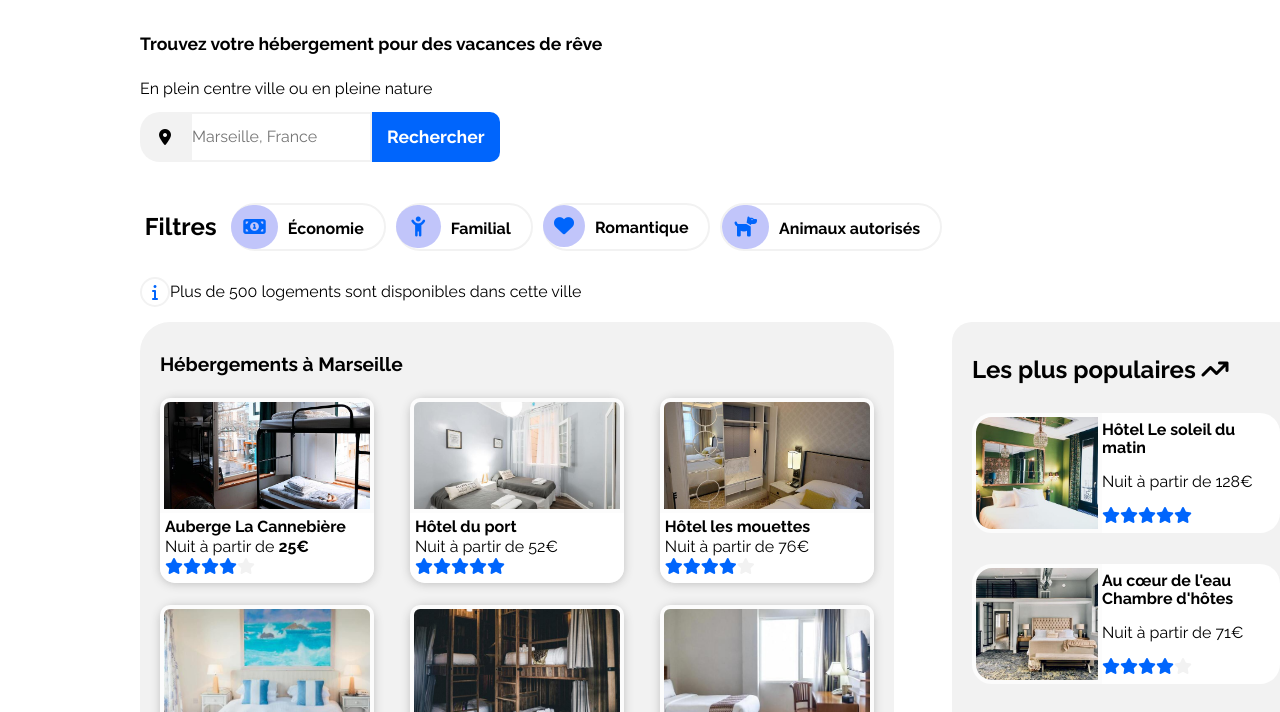
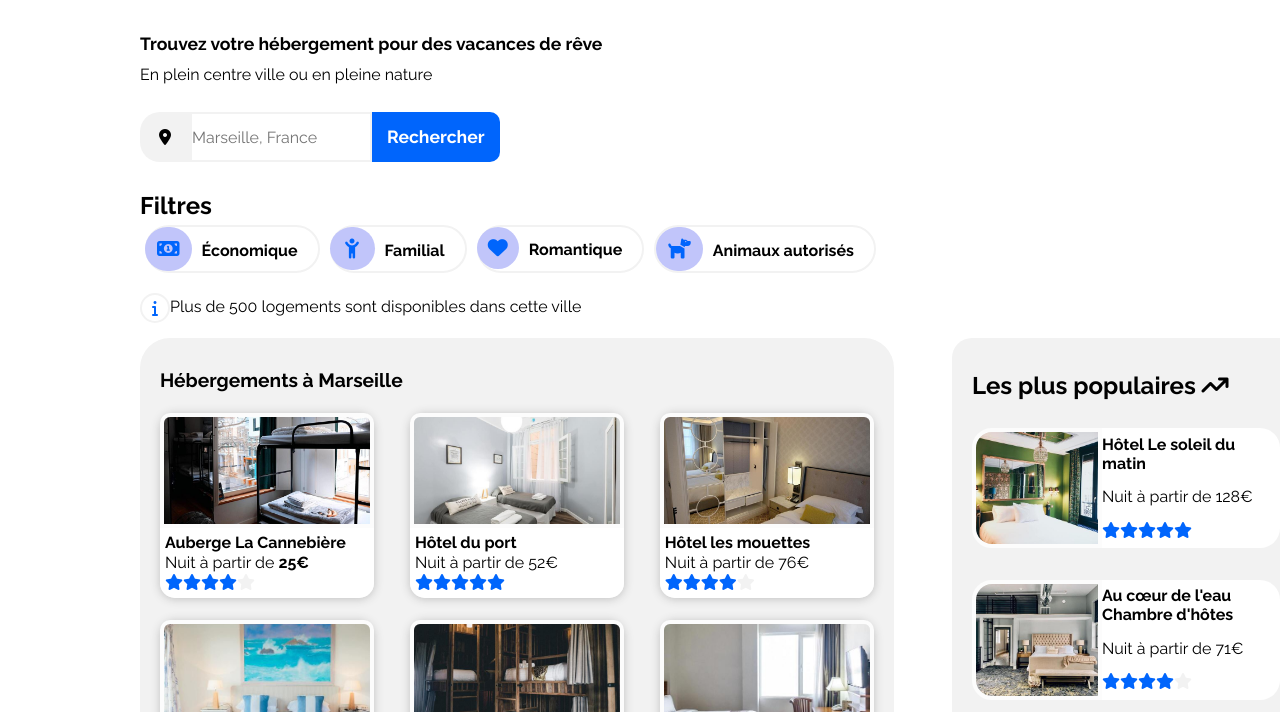
Before and after one commit to Valoucoco/ColletteValentin_2_032022, a plain HTML site: page index.html in a window 1280 px wide. Shown: the part 78-790 px from the top of the page. Drawn offline with Linux system fonts and the light colour scheme.

Commit message:
html avec avancée du media

```diff
--- a/index.html
+++ b/index.html
@@ -27,8 +27,10 @@
     <main>
       <!--dessous la barre de recherche-->
       <section id="search_bar">
+        <div>
           <h1>Trouvez votre hébergement pour des vacances de rêve</h1>
           <p>En plein centre ville ou en pleine nature</p>
+        </div>
         <form>
           <label for="search"><i class="fa-solid fa-location-dot"></i></label>
           <input
@@ -45,12 +47,11 @@
       </section>
       <!--navigation par filtres-->
       <section id="filters">
-        <div>
         <h2>Filtres</h2>
         <ul>
           <li>
             <a href="#"
-              ><i class="fa fa-money" aria-hidden="true"></i><strong>Économie</strong></a
+              ><i class="fa fa-money" aria-hidden="true"></i><strong>Économique</strong></a
             >
           </li>
           <li>
@@ -70,10 +71,9 @@
             >
           </li>
         </ul>
-        </div>
         <p>
-          <i class="fa-solid fa-info"></i>Plus de 500 logements sont disponibles
-          dans cette ville
+          <i class="fa-solid fa-info"></i><span>Plus de 500 logements sont disponibles
+          dans cette ville</span>
         </p>
       </section>
       <div id="accomodation-popular">
@@ -101,8 +101,8 @@
             </a>
           </article>
           <article>
-            <a href="#"
-              ><figure>
+            <a href="#">
+              <figure>
                 <img
                   src="./assets/images/hebergements/4_small/fred-kleber-gTbaxaVLvsg-unsplash.jpg"
                   alt="Hôtel du port, une chambre 5 étoiles, clair et lumineuse, climatisée avec deux lits complets pour une personne, des serviettes de bain et une fenêtre"
@@ -117,7 +117,8 @@
                     <li><i class="fa-solid fa-star active"></i></li>
                     <li><i class="fa-solid fa-star active"></i></li>
                   </ul>
-                </figcaption></figure
+                </figcaption>
+              </figure
             ></a>
           </article>
           <article>
@@ -376,6 +377,7 @@
       src="https://kit.fontawesome.com/ac612d1b0f.js"
       crossorigin="anonymous"
     ></script>
+  </body>
   <footer>
     <div>
       <div>
@@ -402,5 +404,4 @@
       </div>
     </div>
   </footer>
-  </body>
 </html>
```
Lines whose indentation alone changed are shown as unchanged.
